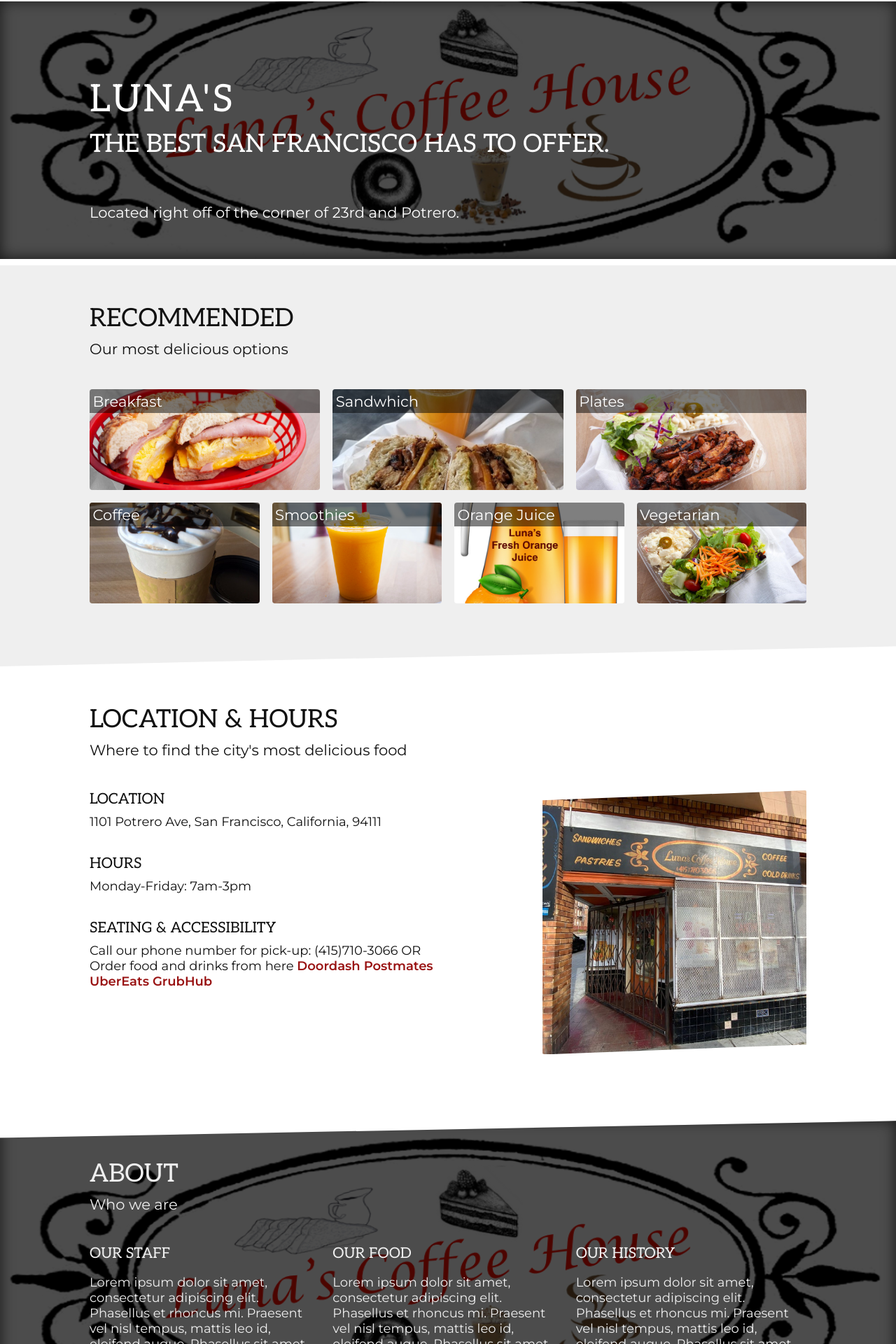
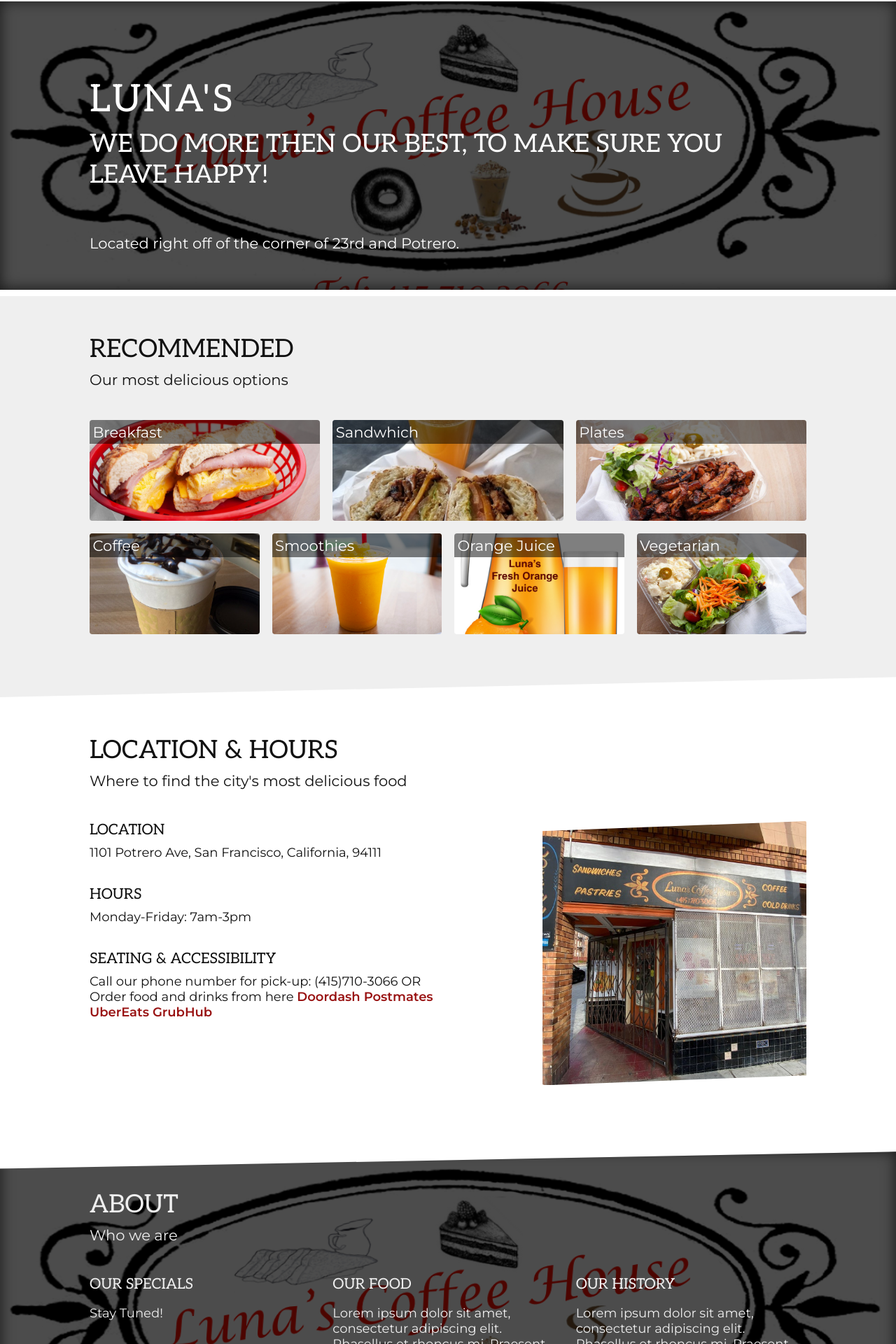
Before and after one commit to ibrahimaboud/Lunascoffee, a Nuxt app: page / in a window 1280 px wide. Shown: the part 68-1988 px from the top of the page at 70% size. Built offline with nearby package versions, Linux system fonts and the light colour scheme.

Commit message:
finish menu

```diff
--- a/components/About.vue
+++ b/components/About.vue
@@ -3,13 +3,9 @@
     <container-component>
       <columns-component>
         <column-component>
-          <h3>Our Staff</h3>
+          <h3>Our Specials</h3>
           <p>
-            Lorem ipsum dolor sit amet, consectetur adipiscing elit.
-            Phasellus et rhoncus mi.
-            Praesent vel nisl tempus, mattis leo id, eleifend augue.
-            Phasellus sit amet velit varius, vestibulum purus et, interdum lorem.
-            Phasellus fringilla eget nisi sed vulputate.
+            Stay Tuned!
           </p>
         </column-component>
         <column-component>
--- a/components/Location.vue
+++ b/components/Location.vue
@@ -14,7 +14,7 @@
             Call our phone number for pick-up: (415)710-3066 OR
           </p>
           <p class="text-centered">
-        Order food and drinks from here
+            Order food and drinks from here
         <a class="footer-link" href="https://www.doordash.com/store/luna-s-coffee-house-san-francisco-220139/en-US">
             Doordash
         </a>
@@ -27,7 +27,7 @@
         <a class="footer-link" href="https://www.grubhub.com/restaurant/lunas-coffee-house-1101-potrero-ave-san-francisco/2113651">
             GrubHub
         </a>
-      </p>
+          </p>
         </column-component>
         <column-component>
           <div class="img-clipped">
--- a/components/Menu.vue
+++ b/components/Menu.vue
@@ -9,21 +9,21 @@
           <product-component title="Sandwhich" info="Our most popular sandwhich comes on either a French Roll or Ductch Crunch Roll toasted to your perfection with Chicekn Teriyaki, lettuce, tomatos." image="/img/sandwhichluna.jpg" />
         </column-component>
         <column-component>
-          <product-component title="Plates" info="Lorem ipsum dolor sit amet, consectetur adipiscing elit. Praesent vel nisl tempus, mattis leo id, eleifend augue." image="/img/chickenplate.jpg" />
+          <product-component title="Plates" info="Chicken Teriyaki on Rice plate topped with chicken teriyaki, green salad, and macaroni salad." image="/img/chickenplate.jpg" />
         </column-component>
       </columns-component>
       <columns-component>
         <column-component>
-          <product-component title="Coffee" info="Lorem ipsum dolor sit amet, consectetur adipiscing elit. Praesent vel nisl tempus, mattis leo id, eleifend augue." image="/img/coffeel.jpg" />
+          <product-component title="Coffee" info="Hot or Iced fresh coffee, lates, vanilla lates, cappuccino, steamed milk, hot  chocolate, cafe au lait, chai latte, mocha, white mocha." image="/img/coffeel.jpg" />
         </column-component>
         <column-component>
-          <product-component title="Smoothies" info="Lorem ipsum dolor sit amet, consectetur adipiscing elit. Praesent vel nisl tempus, mattis leo id, eleifend augue." image="/img/smoothie.jpg" />
+          <product-component title="Smoothies" info="Strawberry, Strawberry Banana, Mango, Peach and  Wild Berry Smoothies." image="/img/smoothie.jpg" />
         </column-component>
         <column-component>
           <product-component title="Orange Juice" info="Orange juice so fresh we squeeze it infront of you. Best way to start the day!" image="/img/OJ.jpg" />
         </column-component>
         <column-component>
-          <product-component title="Vegetarian" info="Lorem ipsum dolor sit amet, consectetur adipiscing elit. Praesent vel nisl tempus, mattis leo id, eleifend augue." image="/img/veggie.jpg" />
+          <product-component title="Vegetarian" info="Green salad, potato salad, macaroni salad  with rice!" image="/img/veggie.jpg" />
         </column-component>
       </columns-component>
     </container-component>
--- a/pages/index.vue
+++ b/pages/index.vue
@@ -1,7 +1,7 @@
 <template>
   <main>
     <navbar-component />
-    <hero-component id="home" title="Luna's" subtitle="The best San Francisco has to offer." info="Located right off of the corner of 23rd and Potrero." />
+    <hero-component id="home" title="Luna's" subtitle="We do more then our best, to make sure you leave happy!" info="Located right off of the corner of 23rd and Potrero." />
     <menu-component id="menu" />
     <location-component id="hours_location" />
     <about-component id="about" />
```
